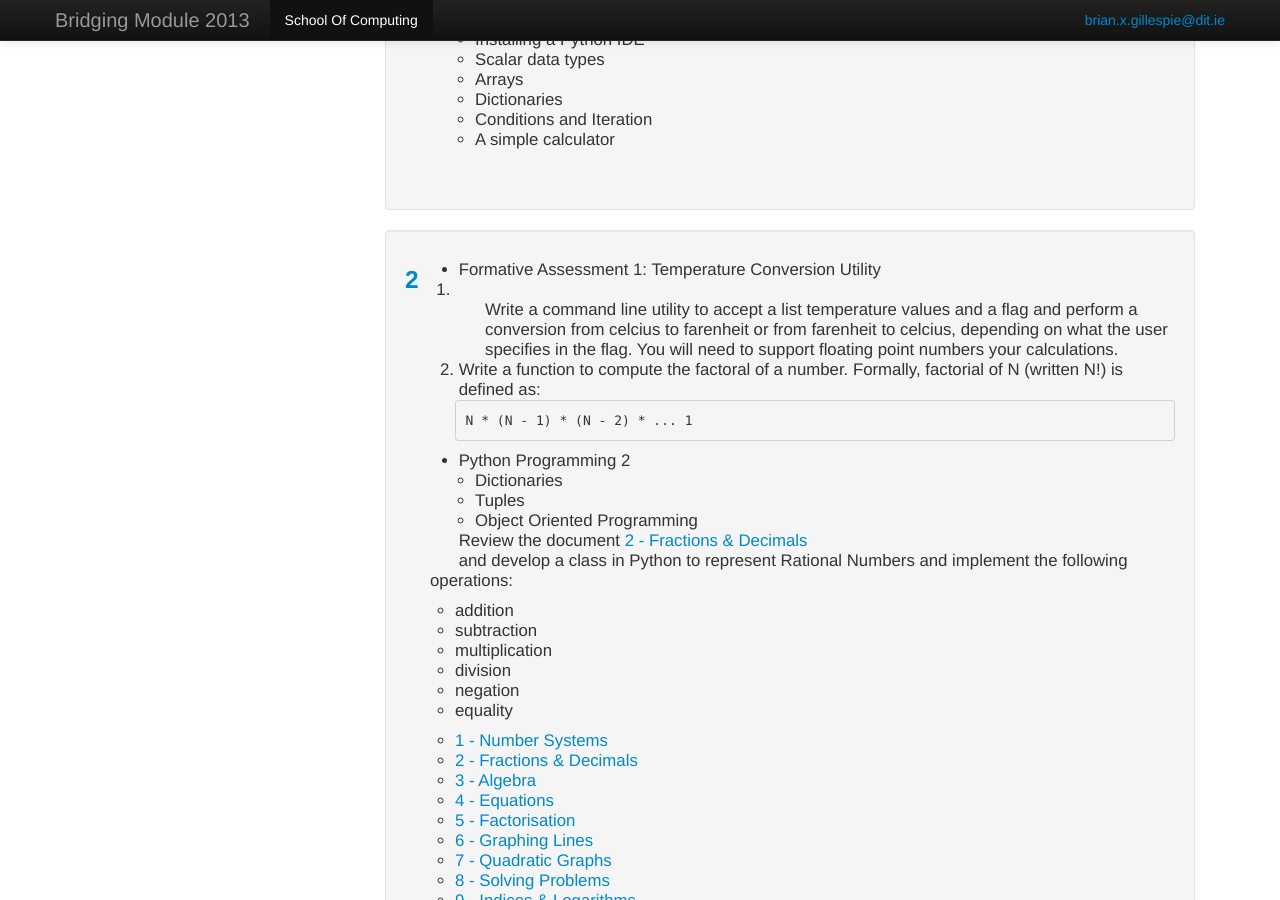
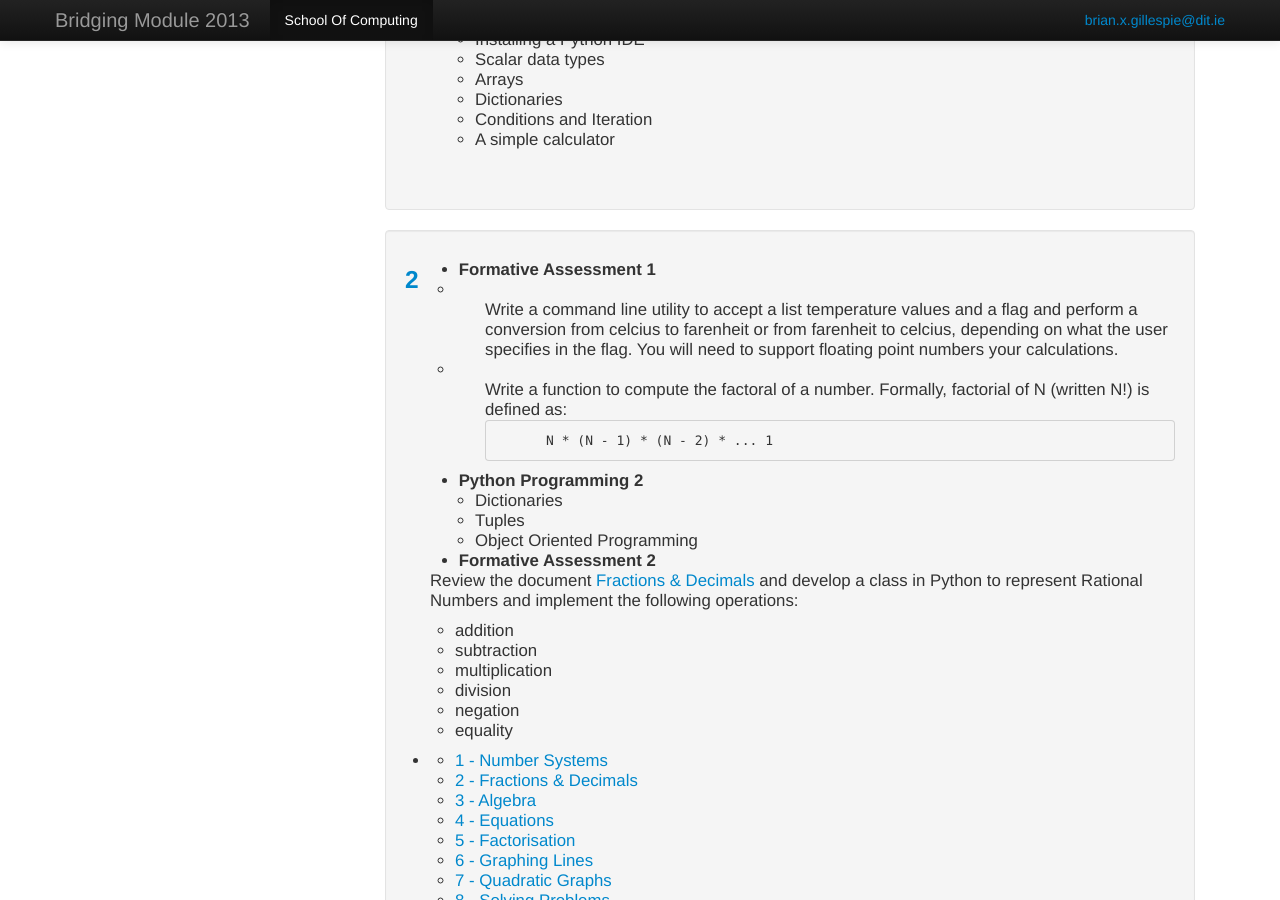
Before and after one commit to bjg/bridgingmodule2013, a Jekyll site: the page built from index.html, in a window 1280 px wide and 900 px high, scrolled down 933 px. Built offline with Jekyll 4.4.1, drawn with Linux system fonts in a browser that asks for light colours.

Commit message:
Unit 2 content

```diff
--- a/_includes/unit2.html
+++ b/_includes/unit2.html
@@ -1,25 +1,32 @@
 <ul>
-    <li>Formative Assessment 1: Temperature Conversion Utility</li>
-    <ol>
+    <li>
+        <strong>Formative Assessment 1</strong>
+        <ul>
             <li style="padding-left:30px">
-            <br/>Write a command line utility to accept a list temperature values and a flag and perform
+                <br>Write a command line utility to accept a list temperature values and a flag and perform
                 a conversion from celcius to farenheit or from farenheit to celcius, depending on what the
                 user specifies in the flag. You will need to support floating point numbers your calculations.
             </li>
-        <li>Write a function to compute the factoral of a number.
+            <li style="padding-left:30px">
+                <br>Write a function to compute the factoral of a number.
                 Formally, factorial of N (written N!) is defined as:
-            <pre>N * (N - 1) * (N - 2) * ... 1</pre>
-
+                <pre style="padding-left:60px">N * (N - 1) * (N - 2) * ... 1</pre>
             </li>
-    </ol>
-    <li>Python Programming 2</li>
+        </ul>
+    </li>
+    <li>
+        <strong>Python Programming 2</strong>
         <ul style="padding-left:20px">
             <li>Dictionaries</li>
             <li>Tuples</li>
             <li>Object Oriented Programming</li>
         </ul>
-    <p>Review the document <a href="/public/worksheets/Ch2-Fractions & Decimals.pdf">2 - Fractions & Decimals</a>
-       <br> and develop a class in Python to represent Rational Numbers and implement the following operations:
+    </li>
+    <li>
+        <strong>Formative Assessment 2</strong>
+        <p>
+            Review the document <a href="/public/worksheets/Ch2-Fractions & Decimals.pdf">Fractions & Decimals</a>
+            and develop a class in Python to represent Rational Numbers and implement the following operations:
             <ul>
                 <li>addition</li>
                 <li>subtraction</li>
@@ -29,6 +36,8 @@
                 <li>equality</li>
             </ul>
         </p>
+    </li>
+    <li>
         <ul>
             <li><a href="/public/worksheets/Ch1-Number Systems.pdf">1 - Number Systems</a></li>
             <li><a href="/public/worksheets/Ch2-Fractions & Decimals.pdf">2 - Fractions & Decimals</a></li>
@@ -40,4 +49,5 @@
             <li><a href="/public/worksheets/Ch8-Solving Problems.pdf">8 - Solving Problems</a></li>
             <li><a href="/public/worksheets/Ch9-Indices & Logs.pdf">9 - Indices & Logarithms</a></li>
         </ul>
+    </li>
 </ul>
```
Lines whose indentation alone changed are shown as unchanged.
